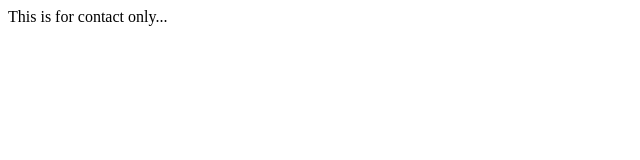
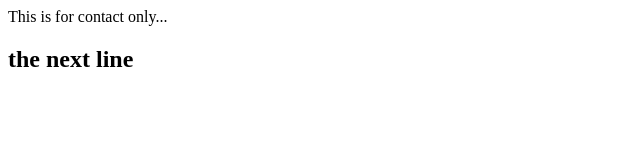
Before and after one commit to shashi4862/git_command, a plain HTML site: page contact.html in a window 1280 px wide. Shown: the whole page, without its empty margins (0-640 px from the left). Drawn offline with Linux system fonts and the light colour scheme.

```diff
--- a/contact.html
+++ b/contact.html
@@ -9,6 +9,7 @@
 
 <body>
     This is for contact only...
+    <h2>the next line</h2>
 </body>
 
 </html>
```
Also changed, not shown: index.html (+1 -0 lines), new.html (+1 -0 lines).
